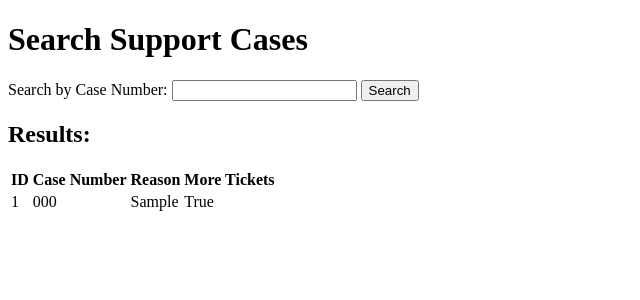
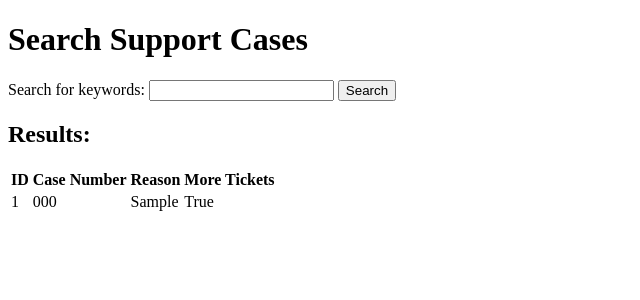
Before and after one commit to shfergu/caseproject, a Flask app: template templates/search.html in a window 1280 px wide. Shown: the top 300 px of the page, without its empty margins (0-640 px from the left). Run offline with Flask 3, Linux system fonts and the light colour scheme; the template is opened without the code that fills it: values that come from a table or form of the project are taken from there, others are empty; tables that the repository leaves empty hold one stand-in row (values such as "Sample post").

Commit message:
added keyword search

```diff
--- a/app.py
+++ b/app.py
@@ -44,7 +44,11 @@ def search():
     results = []
     if request.method == 'POST':
         search_term = request.form['search_term']
-        results = SupportCase.query.filter(SupportCase.case_number.contains(search_term)).all()
+        results = SupportCase.query.filter(
+            (SupportCase.case_number.contains(search_term)) |
+            (SupportCase.reason.contains(search_term)) |
+            (SupportCase.more_tickets.like(f"%{search_term}%"))
+        ).all()
     return render_template('search.html', results=results)
 
 @app.route('/query', methods=['GET', 'POST'])
--- a/templates/index.html
+++ b/templates/index.html
@@ -6,5 +6,6 @@
 <body>
     <h1>Support Case Management</h1>
     <a href="/submit">Submit a New Case</a>
+    <a href="/search"> Search through your Cases</a>
 </body>
 </html>
--- a/templates/search.html
+++ b/templates/search.html
@@ -6,7 +6,7 @@
 <body>
     <h1>Search Support Cases</h1>
     <form method="POST">
-        <label for="search_term">Search by Case Number:</label>
+        <label for="search_term">Search for keywords:</label>
         <input type="text" id="search_term" name="search_term" required>
         <button type="submit">Search</button>
     </form>
@@ -32,6 +32,8 @@
             {% endfor %}
         </tbody>
     </table>
+    {% else %}
+    <p>No results found</p>
     {% endif %}
 </body>
 </html>
```
